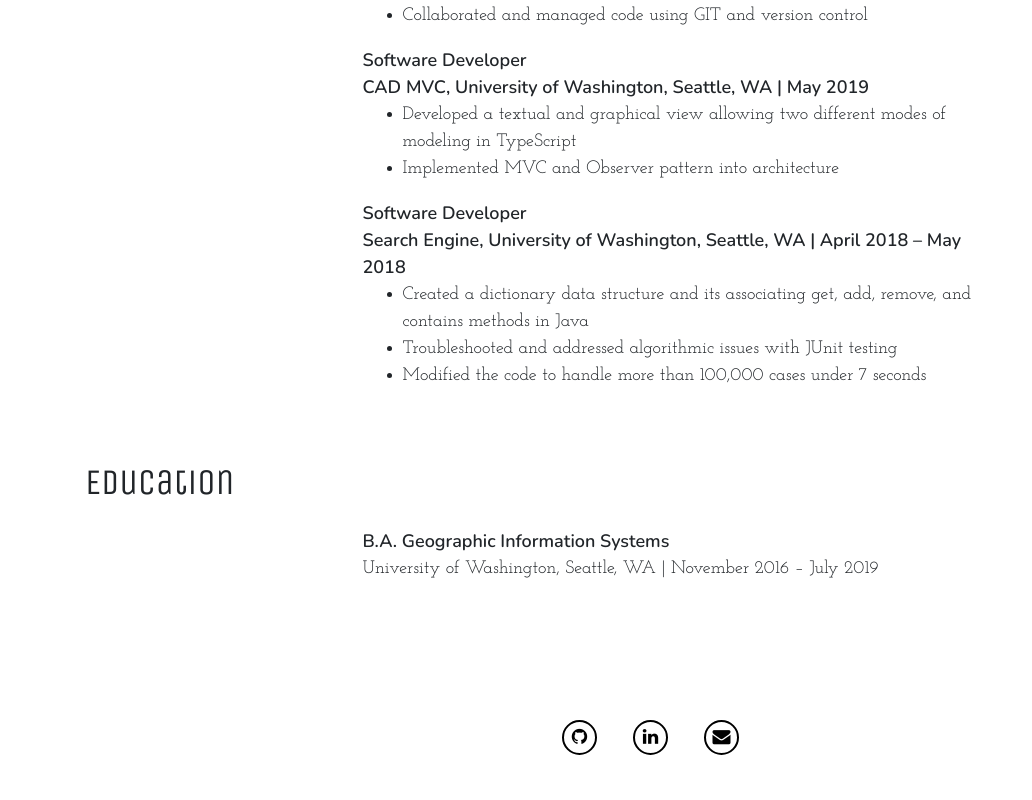
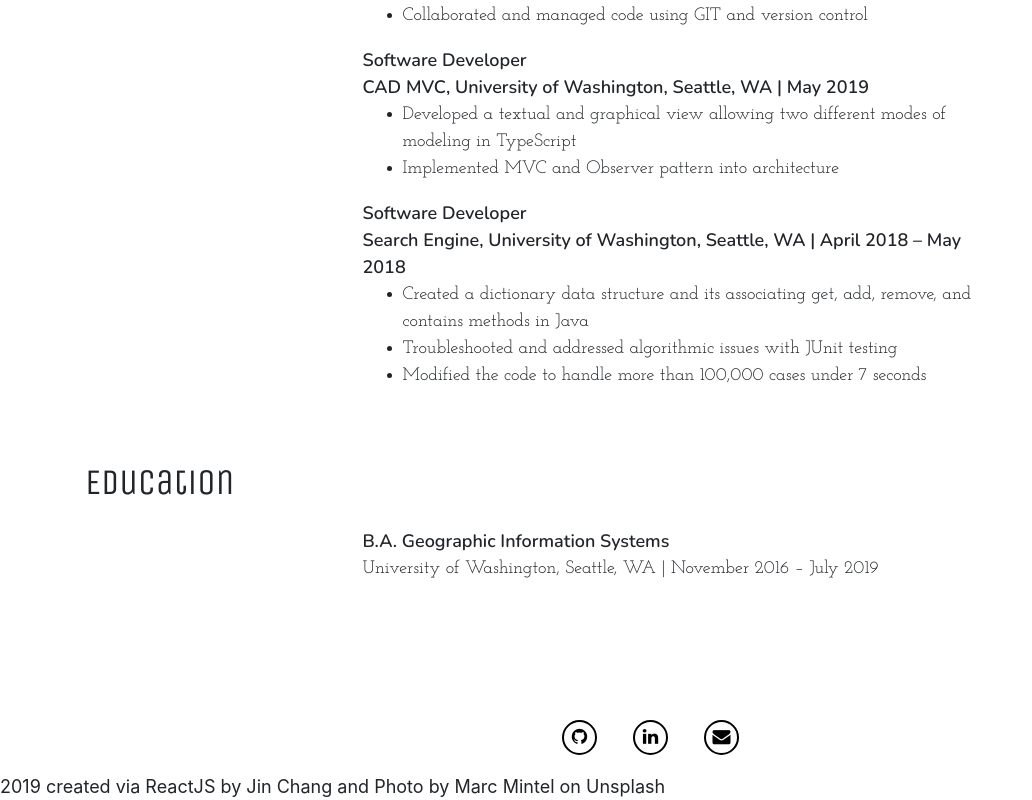
Before and after one commit to jinc132/jinschang-Portfolio, a React (Create React App) app: page /Resume in a window 1280 px wide. Shown: the part 1754-2554 px from the top of the page, without its empty margins (0-1032 px from the left). Before the commit the page ends 2527 px from the top, so only its background shows below. Built offline with nearby package versions, Linux system fonts and the light colour scheme.

Commit message:
Add disclaimer

```diff
--- a/src/pages/Resume.js
+++ b/src/pages/Resume.js
@@ -179,6 +179,7 @@ class Resume extends Component {
             </div>
           </a>
         </div>
+        <footer>2019 created via ReactJS by Jin Chang and Photo by Marc Mintel on Unsplash</footer>
       </div>
     )
   }
```
